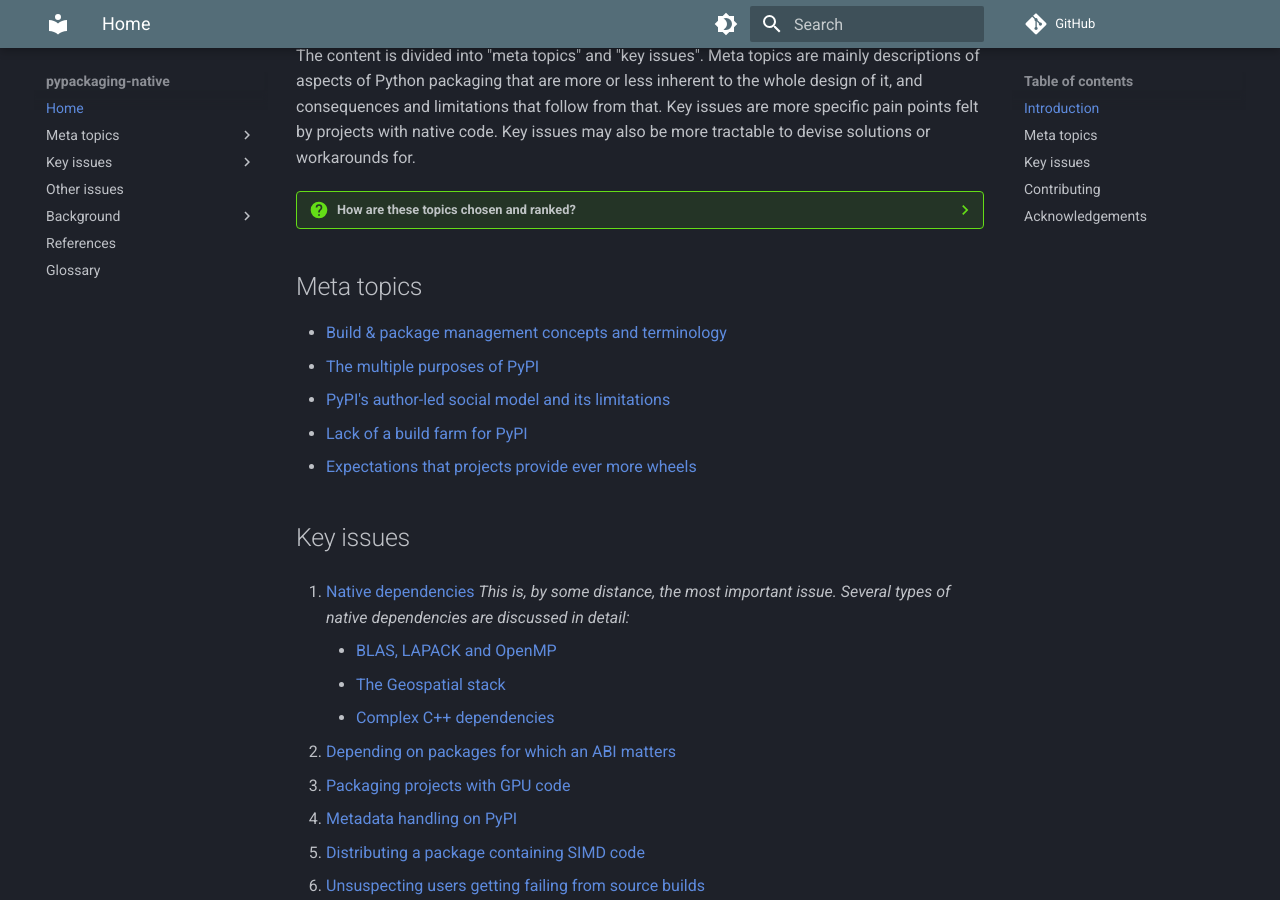
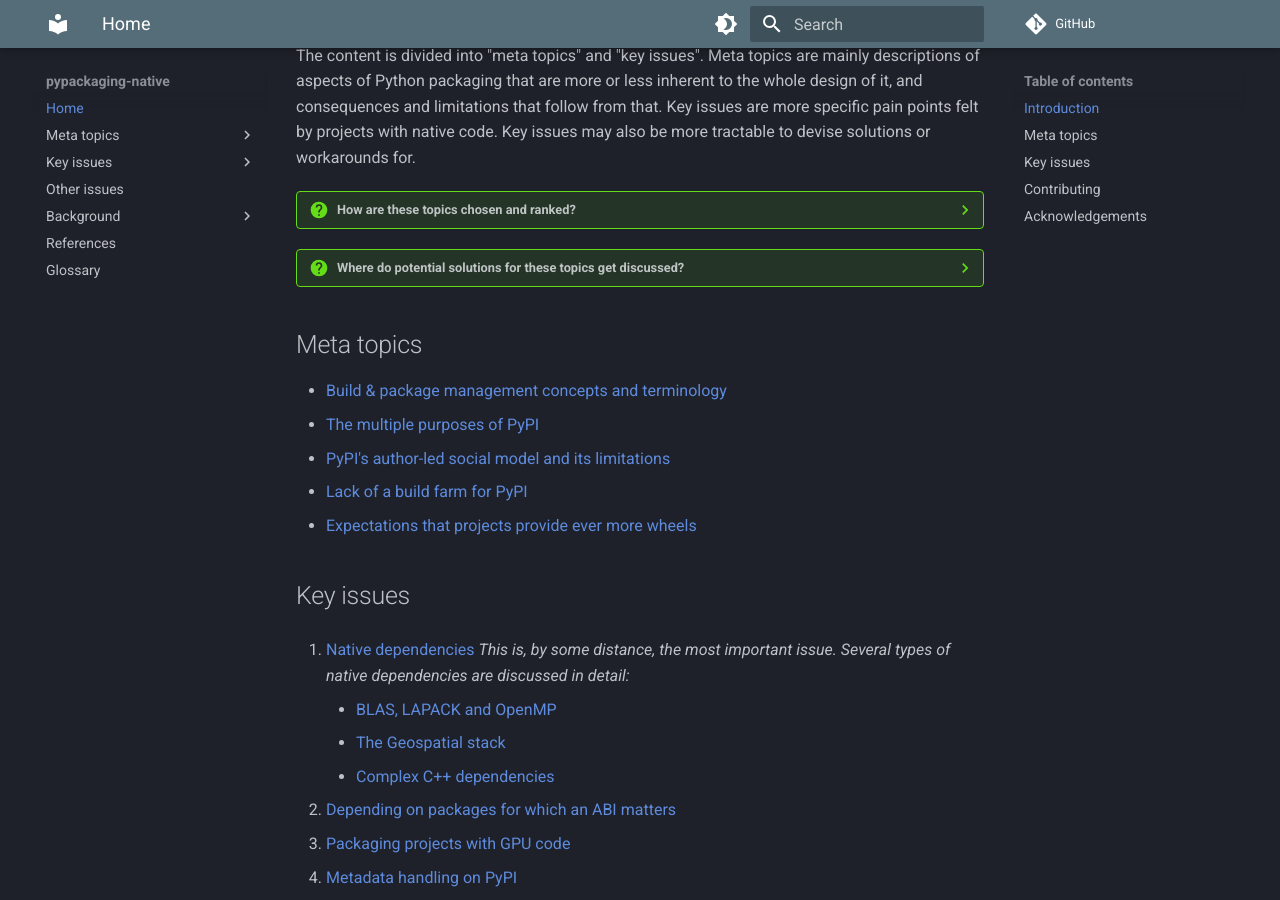
Before and after one commit to pypackaging-native/pypackaging-native, an MkDocs documentation site: the page built from docs/index.md, in a window 1280 px wide and 900 px high, scrolled down 476 px. Built offline with MkDocs 1.6.1 and Material for MkDocs 9.7.7, drawn with Linux system fonts in a browser that asks for light colours; comment, search, counter and statistics services are not loaded; part of the change alters nothing that is shown.

Commit message:
Link to packaging category/threads on Python Discourse (#34)
Closes gh-14

```diff
--- a/docs/index.md
+++ b/docs/index.md
@@ -43,6 +43,23 @@ workarounds for.
     happens through community input
     [on GitHub](https://github.com/pypackaging-native/pypackaging-native).
 
+??? question "Where do potential solutions for these topics get discussed?"
+
+    The central place for discussion potential changes to Python packaging is
+    [the packaging category of the Python Discourse
+    forum](https://discuss.python.org/c/packaging/14). For smaller changes and
+    ideas that are specific to a single tool, the issue tracker of the
+    individual tool is most likely a good place to start.
+
+    For some relevant big-picture discussions about changes to Python
+    packaging, which touched upon issues with native code frequently, see these
+    threads:
+
+    - [Wanting a singular packaging tool/vision](https://discuss.python.org/t/wanting-a-singular-packaging-tool-vision/21141)
+      (started Nov 2022),
+    - [Python Packaging Strategy Discussion - Part 1](https://discuss.python.org/t/python-packaging-strategy-discussion-part-1/22420)
+      (Jan-Feb 2023),
+
 
 ## Meta topics
 
@@ -51,6 +68,7 @@ workarounds for.
 - [PyPI's author-led social model and its limitations](meta-topics/pypi_social_model.md)
 - [Lack of a build farm for PyPI](meta-topics/no_build_farm.md)
 - [Expectations that projects provide ever more wheels](meta-topics/user_expectations_wheels.md)
+
 
 ## Key issues
 
```
